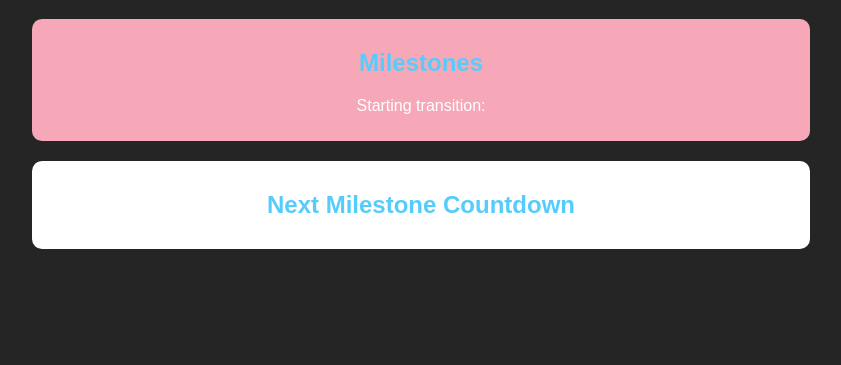
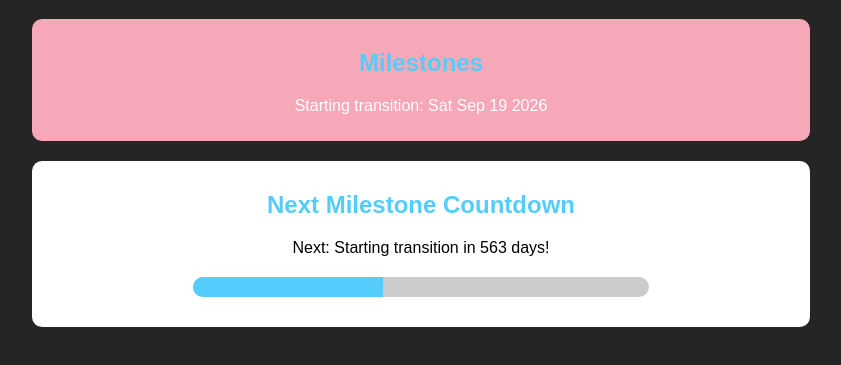
Before and after one commit to LenaOnTransit/LenaOnTransit, a plain HTML site: page index.html in a window 1280 px wide. Shown: the part 61-426 px from the top of the page, without its empty margins (219-1060 px from the left). Drawn offline with Linux system fonts and the light colour scheme; files that its build step writes are made by us from their sources.

Commit message:
Update index.html

```diff
--- a/index.html
+++ b/index.html
@@ -4,7 +4,7 @@
     <meta charset="UTF-8">
     <meta name="viewport" content="width=device-width, initial-scale=1.0">
     <title>Lena on Transit</title>
-    <link rel="stylesheet" href="CSS/style.css">
+    <link rel="stylesheet" href="style.css">
 </head>
 <body>
     <header>
@@ -25,6 +25,6 @@
         </section>
     </main>
 
-    <script src="Scripts/script.js"></script>
+    <script src="script.js"></script>
 </body>
 </html>
```
